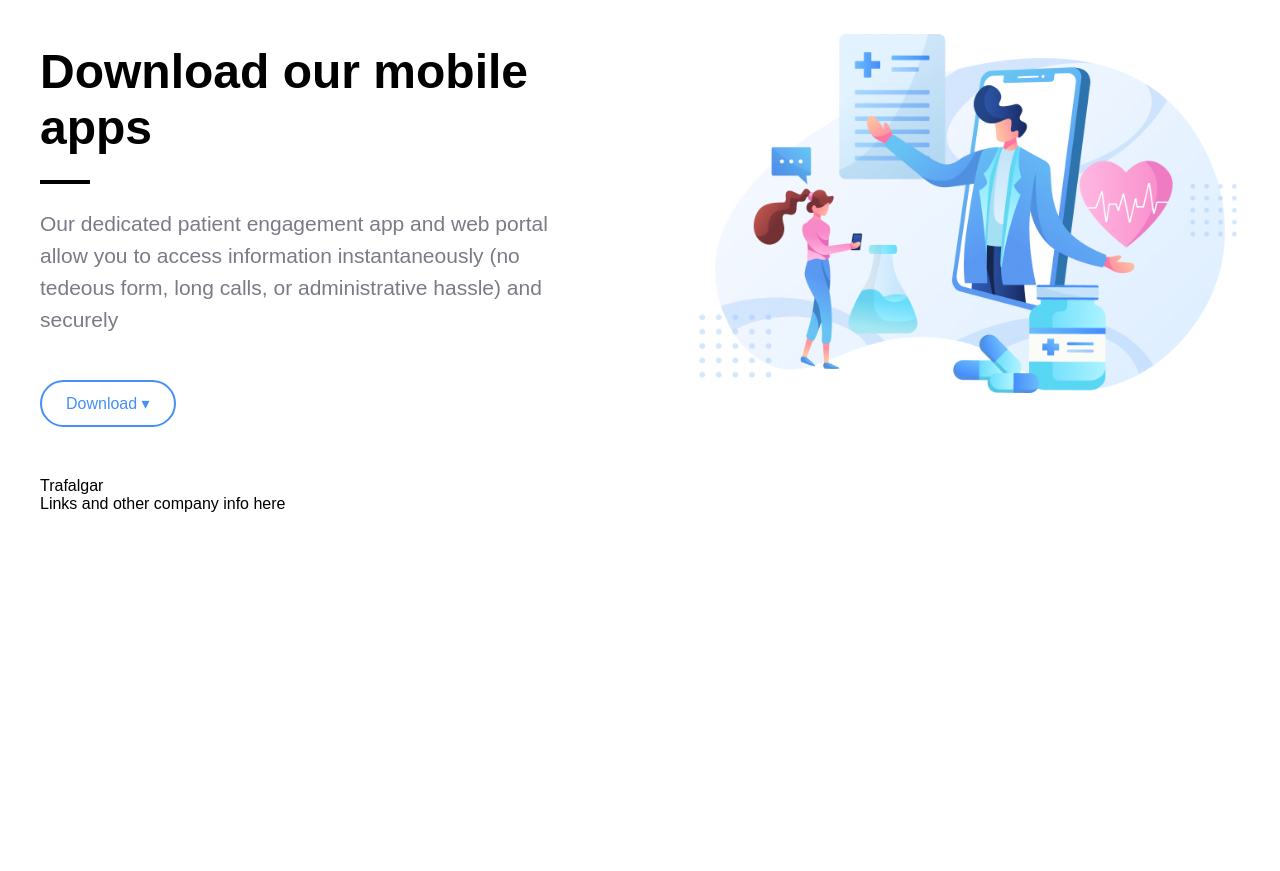
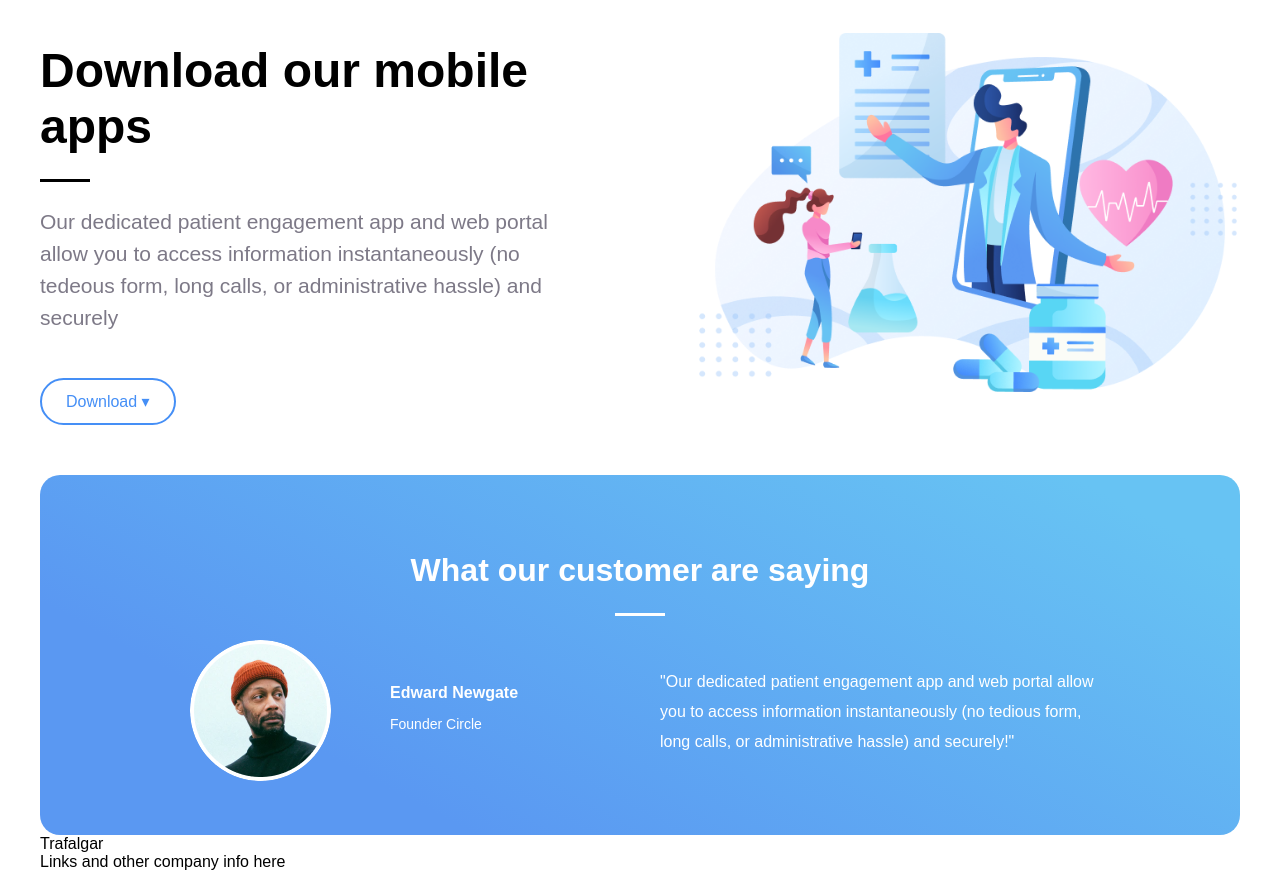
Before and after one commit to mariamkhutuashvili/Markup-Challenge, a plain HTML site: page index.html in a window 1280 px wide. Shown: the part 2348-3219 px from the top of the page. Before the commit the page ends 2861 px from the top, so only its background shows below. Drawn offline with Linux system fonts and the light colour scheme.

Commit message:
section 5

```diff
--- a/index.html
+++ b/index.html
@@ -136,7 +136,26 @@
       </section>
 
       <!-- Section 5: Testimonials -->
-      <section id="testimonials"></section>
+      <section id="testimonials">
+        <div class="testimonials-container">
+          <h2>What our customer are saying</h2>
+          <div class="underline-white"></div>
+          <div class="testimonial">
+            <div class="testimonial-image">
+              <img src="testimonial.png" alt="Edward Newgate" />
+            </div>
+            <div class="testimonial-info">
+              <p class="testimonial-author">Edward Newgate</p>
+              <p class="testimonial-role">Founder Circle</p>
+            </div>
+            <div class="testimonial-quote">
+              "Our dedicated patient engagement app and web portal allow you to
+              access information instantaneously (no tedious form, long calls,
+              or administrative hassle) and securely!"
+            </div>
+          </div>
+        </div>
+      </section>
 
       <!-- Section 6: Articles -->
       <section id="articles"></section>
--- a/styles.css
+++ b/styles.css
@@ -118,10 +118,10 @@ nav ul li:first-child a {
 
 .underline-center {
   width: 50px;
-  height: 4px;
+  height: 3px;
   background-color: black;
   margin-bottom: 24px;
-  margin: 0 auto;
+  margin: auto;
   display: flex;
   justify-content: center;
 }
@@ -254,10 +254,76 @@ nav ul li:first-child a {
 
 .underline-left {
   width: 50px;
-  height: 4px;
+  height: 3px;
   background-color: black;
   margin-bottom: 24px;
   margin-top: 24px;
   display: flex;
   justify-content: left;
 }
+
+#testimonials {
+  background: linear-gradient(208.18deg, #67c3f3 9.05%, #5a98f2 76.74%);
+  border-radius: 20px;
+  color: #fff;
+  padding: 50px 0;
+  text-align: center;
+}
+
+.testimonials-container {
+  max-width: 940px;
+  margin: 0 auto;
+  padding: 0 20px;
+}
+
+#testimonials h2 {
+  font-size: 2rem;
+  margin-bottom: 24px;
+}
+
+.underline-white {
+  width: 50px;
+  height: 3px;
+  background-color: white;
+  margin: auto;
+  margin-bottom: 24px;
+}
+
+.testimonial {
+  display: flex;
+  align-items: center;
+  justify-content: space-between;
+}
+
+.testimonial-image {
+  flex-basis: 20%;
+  margin-right: 40px;
+}
+
+.testimonial-image img {
+  border-radius: 50%;
+  width: 141px;
+  height: auto;
+}
+
+.testimonial-info {
+  flex-basis: 30%;
+  text-align: left;
+}
+
+.testimonial-author {
+  font-weight: bold;
+  margin-bottom: 4px;
+}
+
+.testimonial-role {
+  font-size: 0.875rem;
+  margin-bottom: 24px;
+}
+
+.testimonial-quote {
+  flex-basis: 50%;
+  font-size: 1rem;
+  line-height: 30px;
+  text-align: left;
+}
```
Also changed, not shown: testimonial.png (added).
